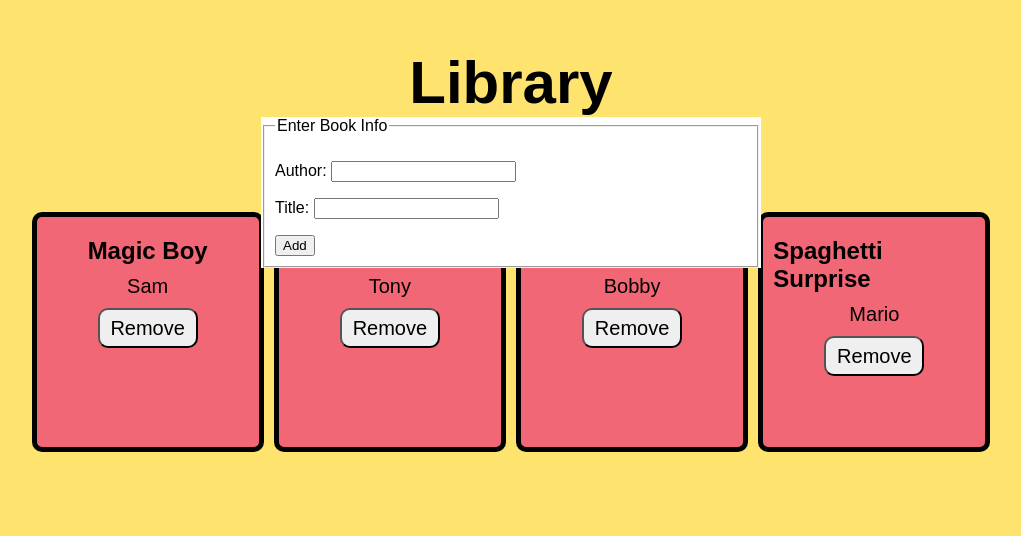
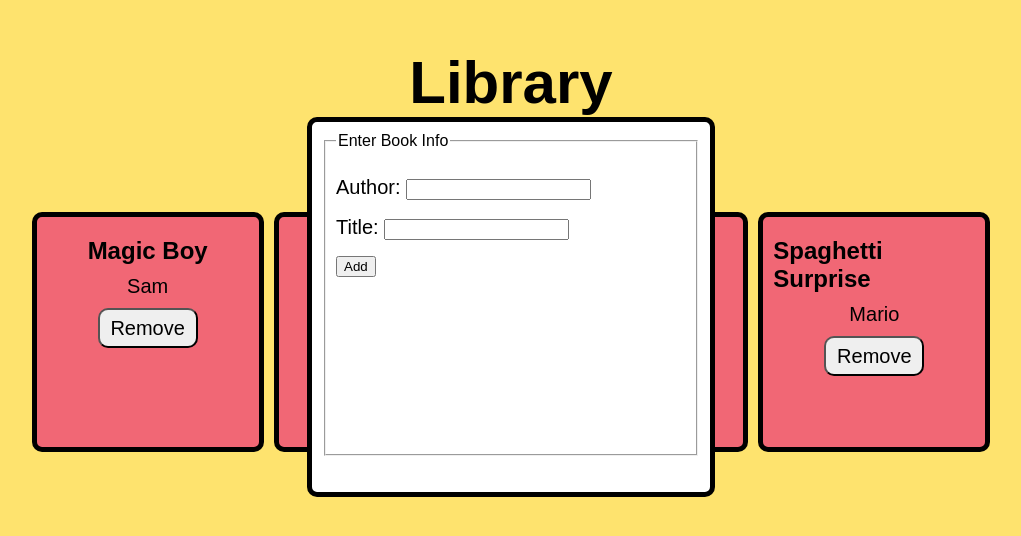
Before and after one commit to tbarinka/library, a plain HTML site: page index.html in a window 1280 px wide. Both pictures are taken after a click on the button "+ New Book". Shown: the whole page, without its empty margins (129-1150 px from the left). Drawn offline with Linux system fonts and the light colour scheme.

Commit message:
tweak style of popup form

```diff
--- a/styles.css
+++ b/styles.css
@@ -78,3 +78,28 @@ h1 {
     font-size: 20px;
     border-radius:10px;
 }
+
+#formContainer {
+    background-color: white;
+    height: 350px;
+    width: auto;
+    border: solid black;
+    border-width: thick;
+    border-radius: 10px;
+    display: none;
+    justify-content: center;
+    align-items: center;
+    padding: 10px;
+}
+fieldset {
+    width: 350px;
+    height: 300px;
+}
+legend {
+    color: black
+    font-size: 100px;
+}
+label {
+    color: black;
+    font-size: 20px;
+}
```
